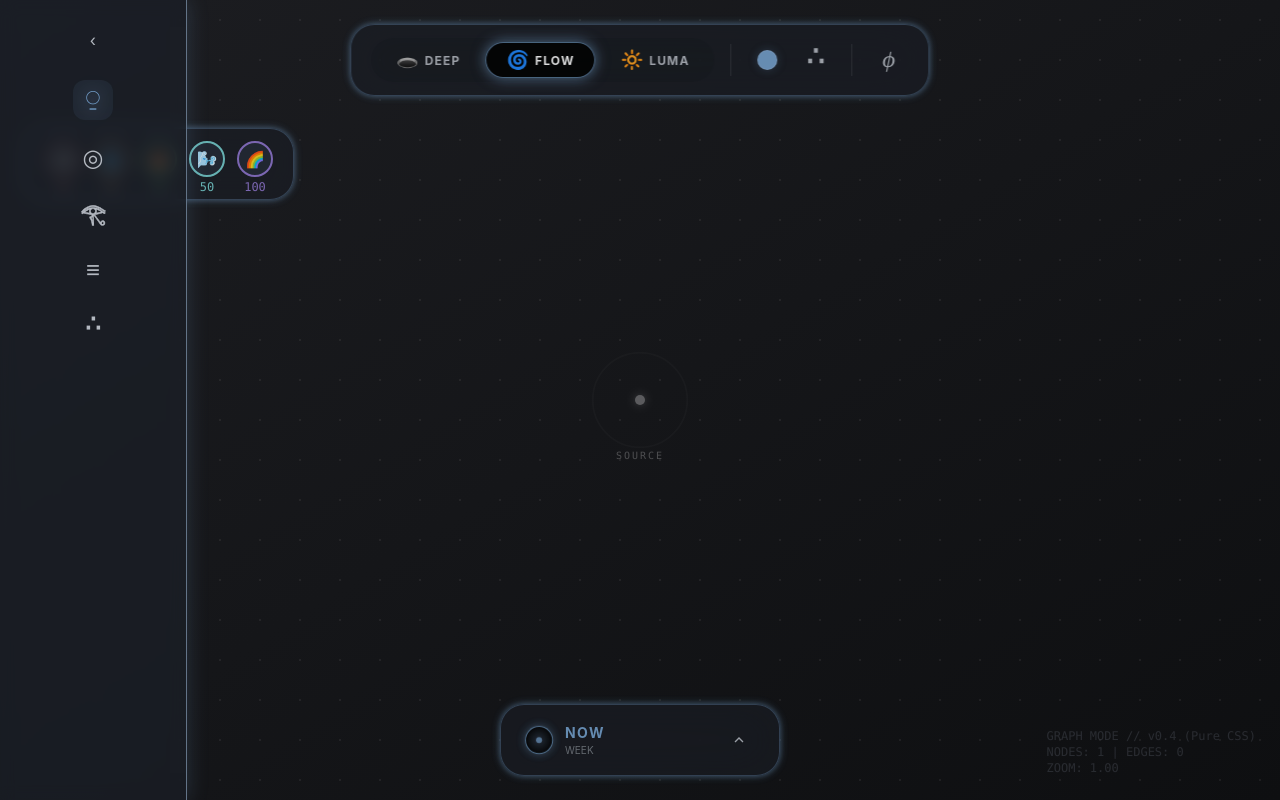
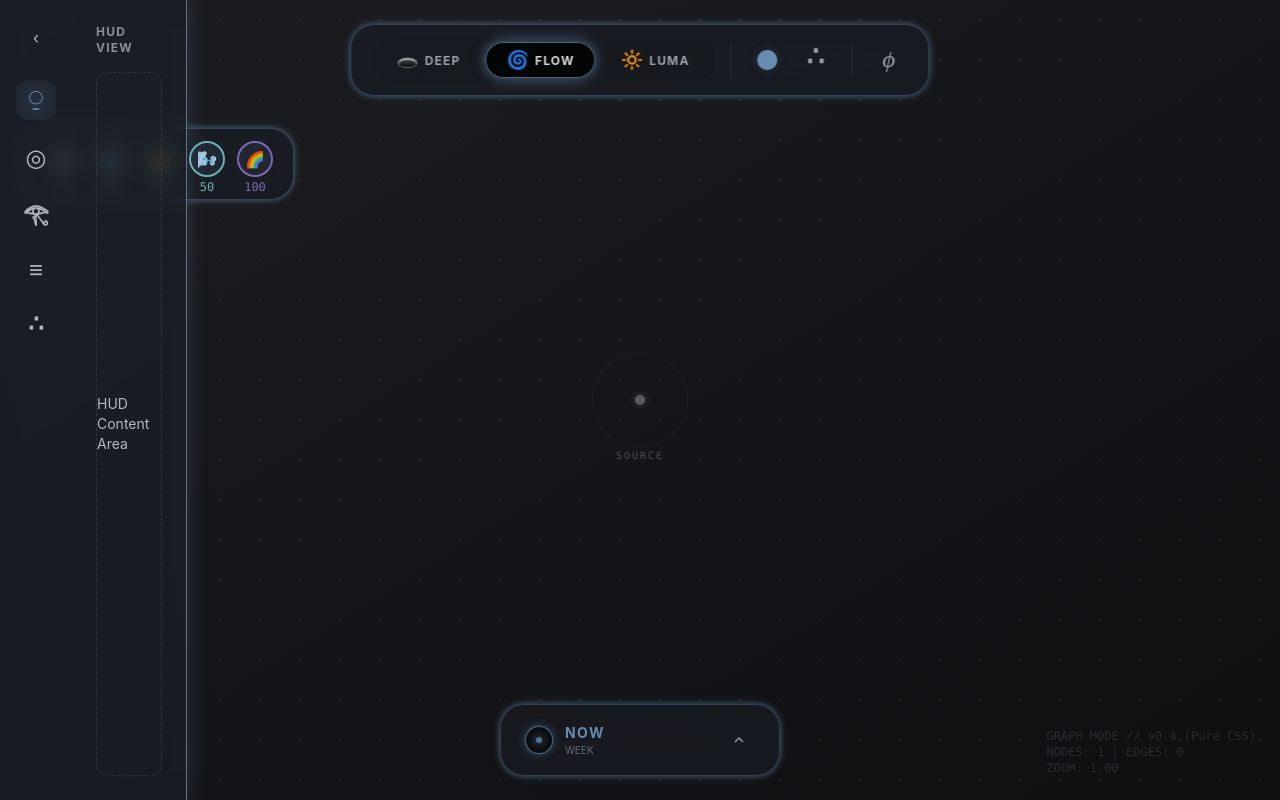
Before and after one commit to po-dzin/symbol-field-hud, a React (Vite) app: page / in a window 1280 px wide. Both pictures are taken after a click on the button "Expand". Built offline with nearby package versions, Linux system fonts and the light colour scheme.

Commit message:
feat(ui): refactor NavRail to Dock+Drawer layout (72px collapsed)

```diff
--- a/src/components/HUD/NavRail.jsx
+++ b/src/components/HUD/NavRail.jsx
@@ -97,42 +97,31 @@ const NavRail = () => {
     return (
         <nav
             className="absolute left-0 top-0 h-full py-6
-            backdrop-blur-xl flex flex-col items-center justify-start gap-4 transition-all duration-300 ease-out"
+            backdrop-blur-xl flex flex-col items-start justify-start transition-all duration-300 ease-out"
             style={{
-                width: isNavCollapsed ? '24px' : (navRailWidth || '14.6vw'), // Collapsed vs Dynamic width
+                width: isNavCollapsed ? '72px' : (navRailWidth || '14.6vw'), // Collapsed (Icons) vs Dynamic
                 background: 'var(--surface-1-bg)',
                 borderRight: `var(--panel-stroke-width) solid rgba(${accentRGB}, 0.35)`,
                 boxShadow: `0 0 20px rgba(${accentRGB}, 0.22)`,
                 zIndex: dockZIndex,
-                overflow: 'hidden' // Hide content when collapsed
+                overflow: 'hidden'
             }}
             onClickCapture={focusDock}
         >
-            {/* Toggle Button (Top) */}
+            {/* Fixed Icon Strip (Left) */}
+            <div className="absolute left-0 top-0 bottom-0 w-[72px] flex flex-col items-center py-6 gap-4 z-20 bg-transparent">
+                {/* Toggle Button (Top of Strip) */}
                 <button
                     onClick={(e) => {
                         e.stopPropagation();
                         toggleNavCollapse();
                     }}
-                className="w-full h-8 flex items-center justify-center text-os-text-secondary hover:text-os-cyan transition-colors mb-2"
+                    className={`w-8 h-8 flex items-center justify-center rounded-full text-os-text-secondary hover:text-os-cyan hover:bg-white/5 transition-all mb-2 ${!isNavCollapsed ? 'rotate-180' : ''}`}
                     title={isNavCollapsed ? "Expand" : "Collapse"}
                 >
-                {isNavCollapsed ? '›' : '‹'}
+                    ›
                 </button>
 
-            {/* Drag Handle (Only when open) */}
-            {!isNavCollapsed && (
-                <div
-                    className="absolute right-0 top-0 bottom-0 w-2 cursor-col-resize hover:bg-white/10 transition-colors z-50"
-                    onMouseDown={(e) => {
-                        e.preventDefault();
-                        setIsDragging(true);
-                    }}
-                />
-            )}
-
-            {/* Nav Items (Hidden when collapsed) */}
-            <div className={`flex flex-col gap-4 transition-opacity duration-200 ${isNavCollapsed ? 'opacity-0 pointer-events-none' : 'opacity-100'}`}>
                 {NAV_ITEMS.map((item, index) => (
                     <NavItem
                         key={item.id}
@@ -144,6 +133,20 @@ const NavRail = () => {
                     />
                 ))}
             </div>
+
+            {/* Content Area (Right of Strip) */}
+            <div
+                className={`absolute left-[72px] top-0 bottom-0 right-0 flex flex-col p-6 transition-opacity duration-300 ${isNavCollapsed ? 'opacity-0 pointer-events-none' : 'opacity-100'}`}
+                style={{ width: `calc(100% - 72px)` }}
+            >
+                <div className="text-os-text-primary font-bold mb-4 opacity-50 tracking-widest text-xs">
+                    {activeTab.toUpperCase()} VIEW
+                </div>
+                {/* Placeholder for future content (Chat, Logs, etc.) */}
+                <div className="flex-1 rounded-xl border border-dashed border-white/10 flex items-center justify-center text-os-text-secondary text-sm">
+                    {activeTab} Content Area
+                </div>
+            </div>
         </nav>
     );
 };
```
Lines whose indentation alone changed are shown as unchanged.
